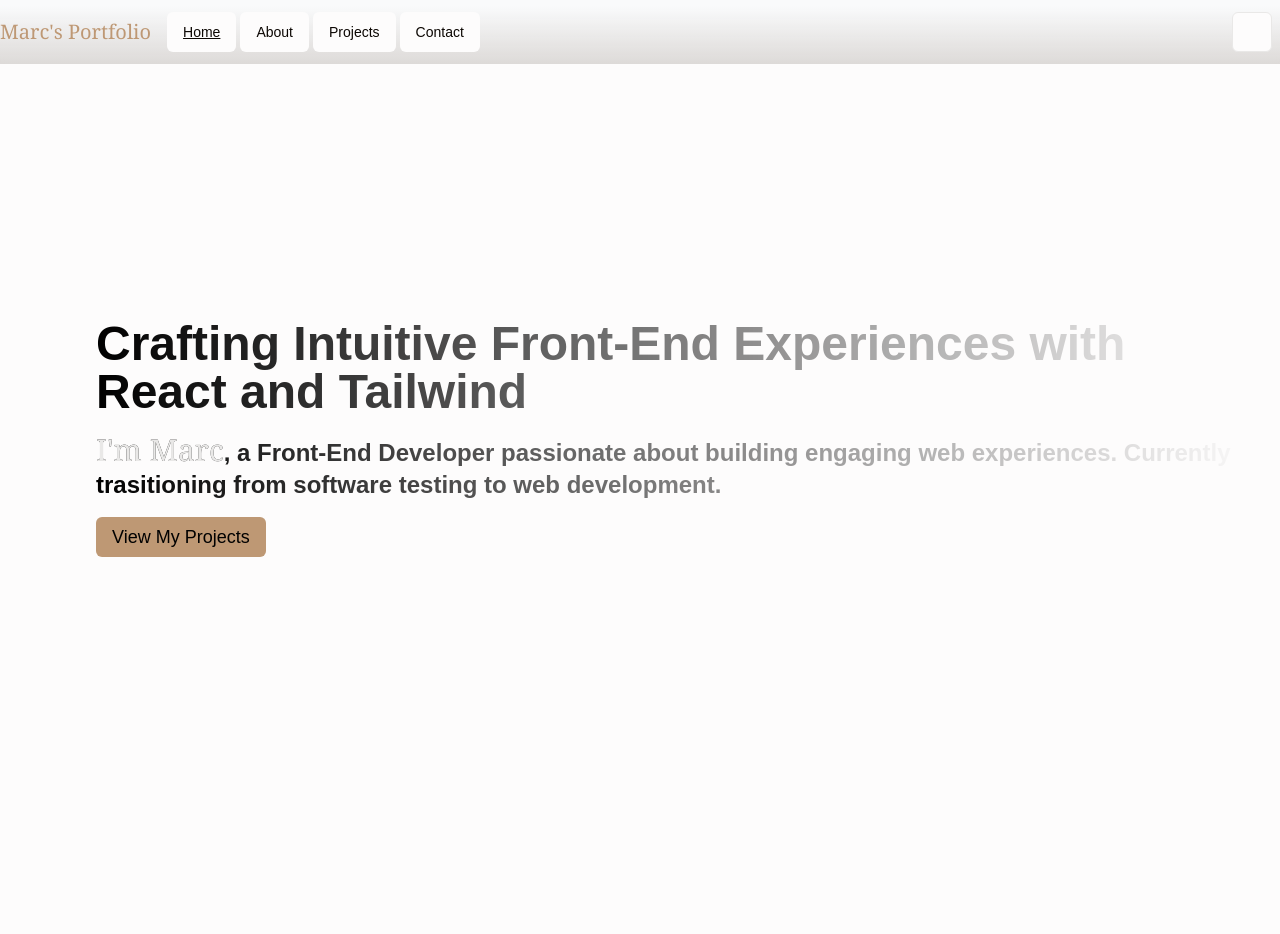
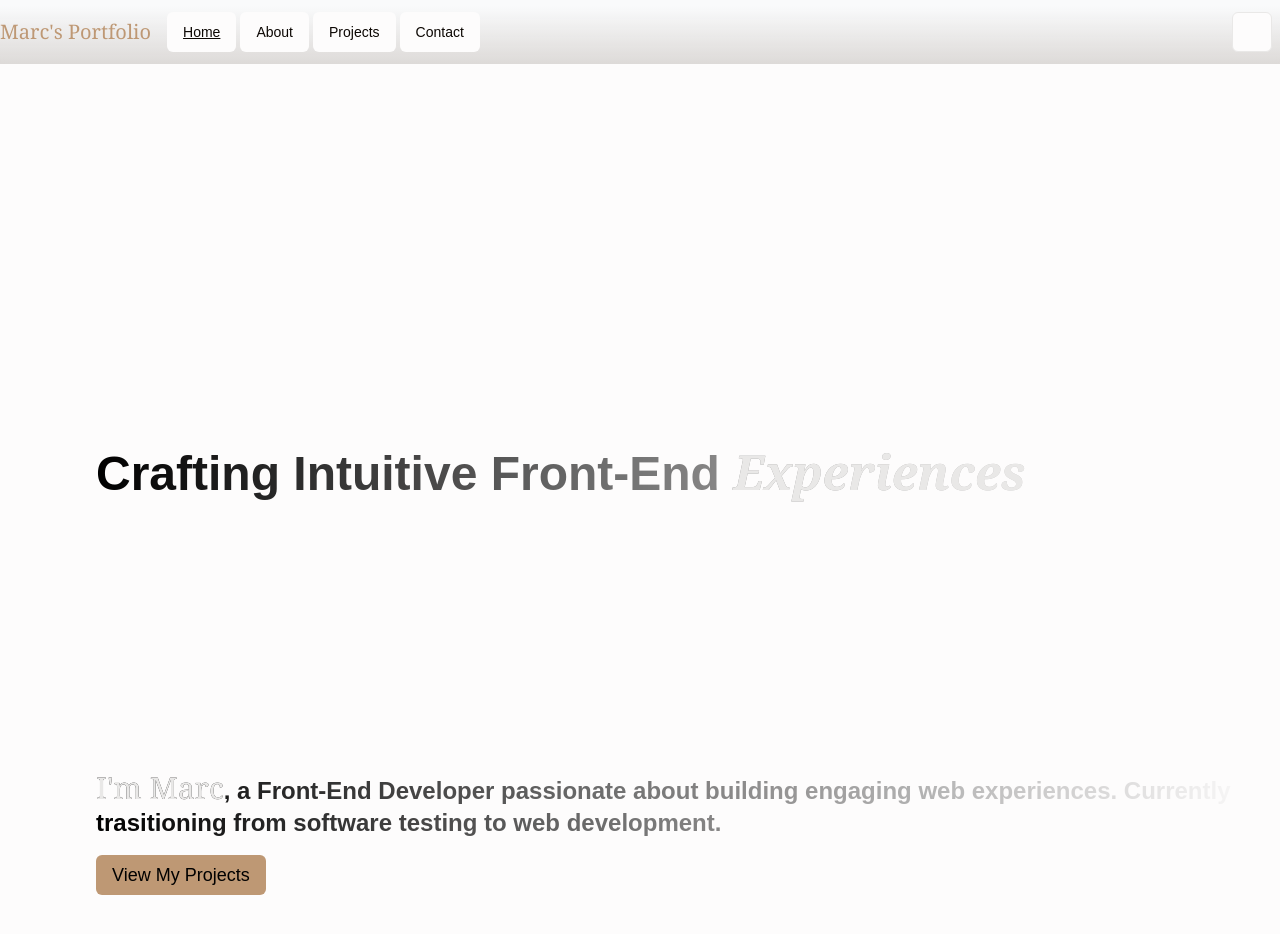
Before and after one commit to Crambeary/personal-portfolio, a Next.js app: page / in a window 1280 px wide. Shown: the top 934 px of the page. Before the commit the page ends 813 px from the top, so only its background shows below. Built offline with nearby package versions, Linux system fonts and the light colour scheme; what tailwindcss-motion would draw is missing.

Commit message:
highlight h1 text

```diff
--- a/app/page.tsx
+++ b/app/page.tsx
@@ -6,17 +6,17 @@
     <>
       <div className="flex w-full flex-col justify-center">
         <div className="justify-center text-left my-4 sm:my-64 mx-4 sm:ml-24">
-          <h1 className="text-3xl sm:text-5xl font-bold motion-preset-blur-right bg-gradient-to-r from-black dark:from-primary dark:to-gray-400 bg-clip-text text-transparent">
-            Crafting Intuitive Front-End Experiences with React and Tailwind
+          <h1 className="text-3xl sm:text-5xl my-32 sm:mb-64 leading-relaxed sm:pb-4 font-bold motion-preset-blur-right bg-gradient-to-r from-black dark:from-primary dark:to-gray-400 bg-clip-text text-transparent">
+            Crafting Intuitive Front-End <span className="text-border font-serif italic">Experiences</span>
           </h1>
           <div>
             <h2 className="text-xl sm:text-2xl mt-4 font-bold motion-delay-200 motion-preset-blur-right bg-gradient-to-r from-black dark:from-primary dark:to-gray-400 bg-clip-text text-transparent">
               <span className="text-2xl sm:text-3xl text-border font-serif font-normal">
                 I&apos;m Marc
               </span>
-              , a Front-End Developer passionate about building engaging web
+              , a Front-End Developer <span>passionate about building engaging web
               experiences. Currently trasitioning from software testing to web
-              development.
+              development.</span>
             </h2>
           </div>
           <Button
```
